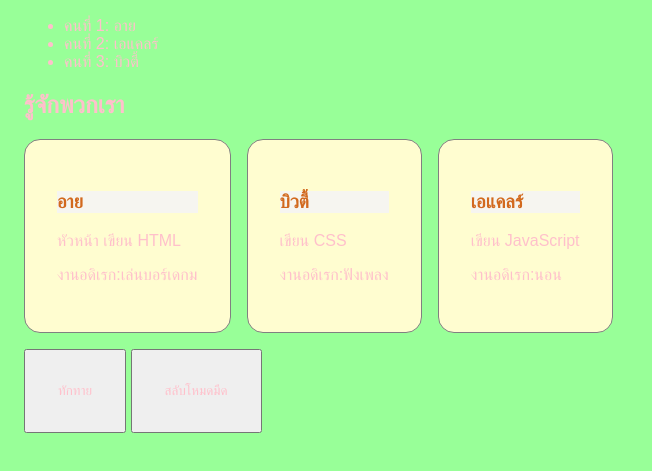
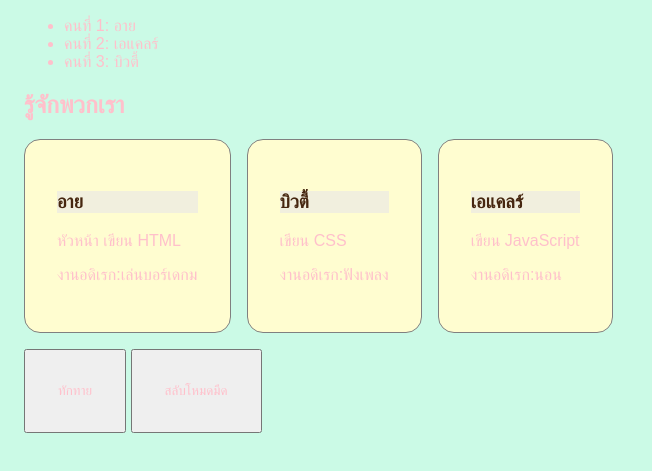
Before and after one commit to 405-10-Chatthida/team4, a plain HTML site: page index.html in a window 1280 px wide. Shown: the part 113-584 px from the top of the page, without its empty margins (0-652 px from the left). Drawn offline with Linux system fonts and the light colour scheme.

Commit message:
Update style.css

```diff
--- a/style.css
+++ b/style.css
@@ -5,7 +5,7 @@ body {
   font-family: sans-serif;
   margin: 24px;
   /* งาน 1: เปลี่ยนสีพื้นหลังและสีตัวอักษรของหน้าเว็บ */
-  background-color: #98FF98;
+  background-color: #cbfae6;
   color: pink;
 }
 
@@ -28,8 +28,8 @@ body {
 
 .card-name {
   font-family: Tahoma;
-  background-color: #f6f5f0;
-  color: #D2691E;
+  background-color: #f1efde;
+  color: #46260f;
   /* งาน 3: ตกแต่งชื่อในการ์ด เช่น color, font-size */
 }
 
```
